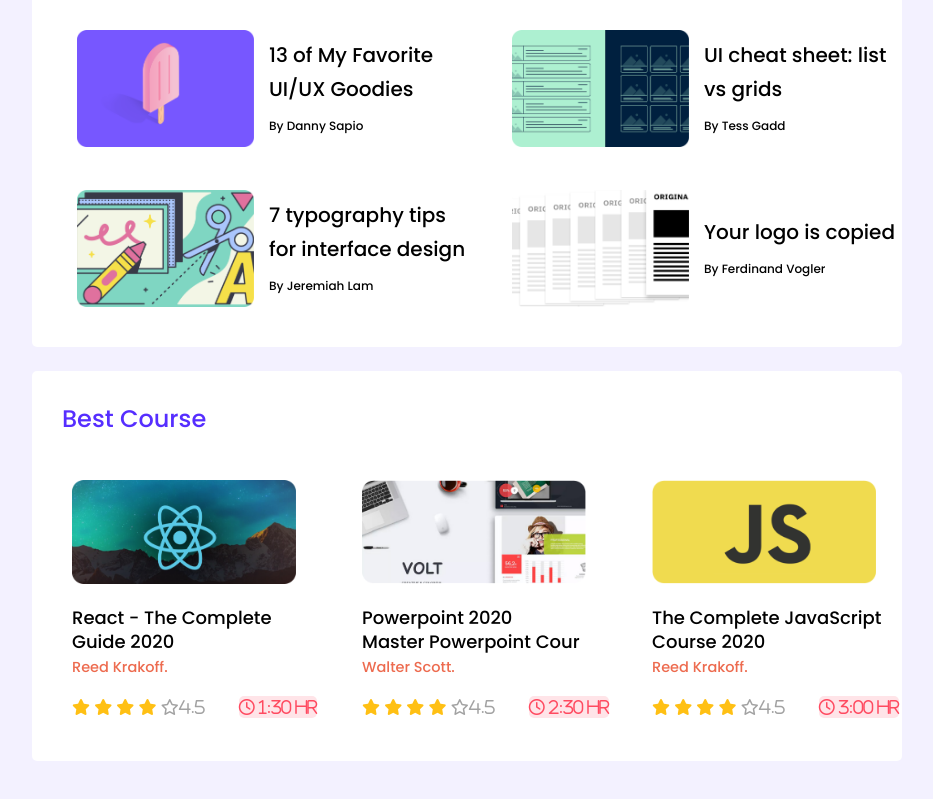
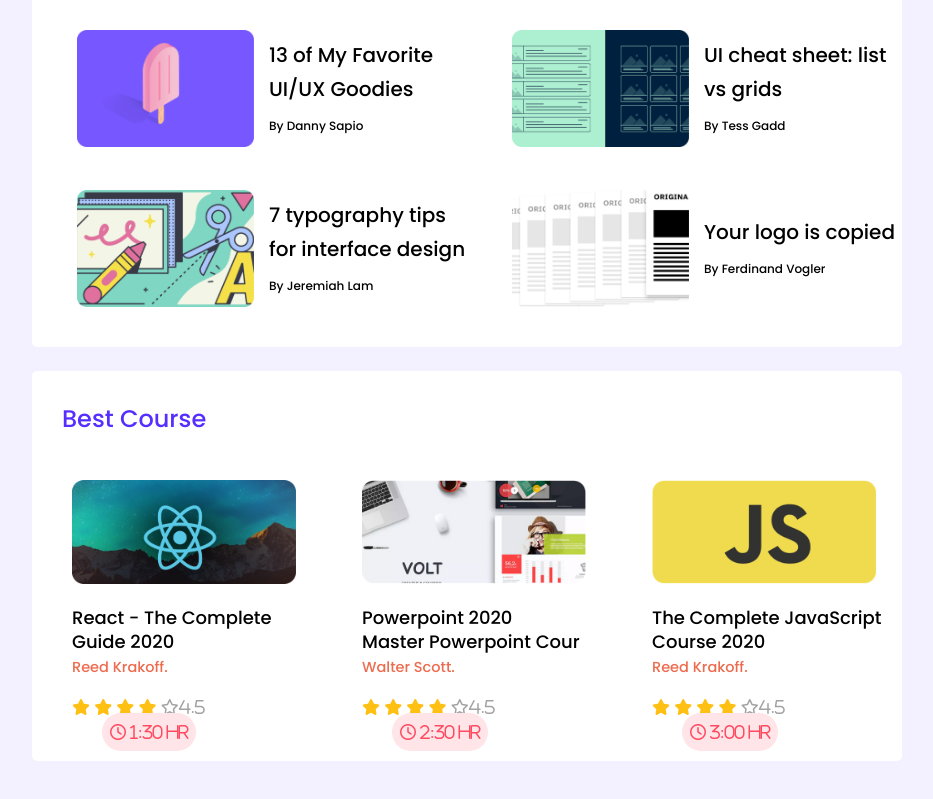
Before and after one commit to MisbahuddinAlif/leader, a plain HTML site: page index.html in a window 1280 px wide. Shown: the part 391-1190 px from the top of the page, without its empty margins (173-1106 px from the left). Drawn offline with Linux system fonts and the light colour scheme.

Commit message:
againclockadded

```diff
--- a/main/style.css
+++ b/main/style.css
@@ -127,7 +127,8 @@
     font-weight: 600;
     font-family: Open Sans;
     color: #FF4A60;
-    border-radius: 5px;
+    border-radius: 20px;
+    padding: 8px;
 }
 .four{
     color: #A2A2A2;
```
